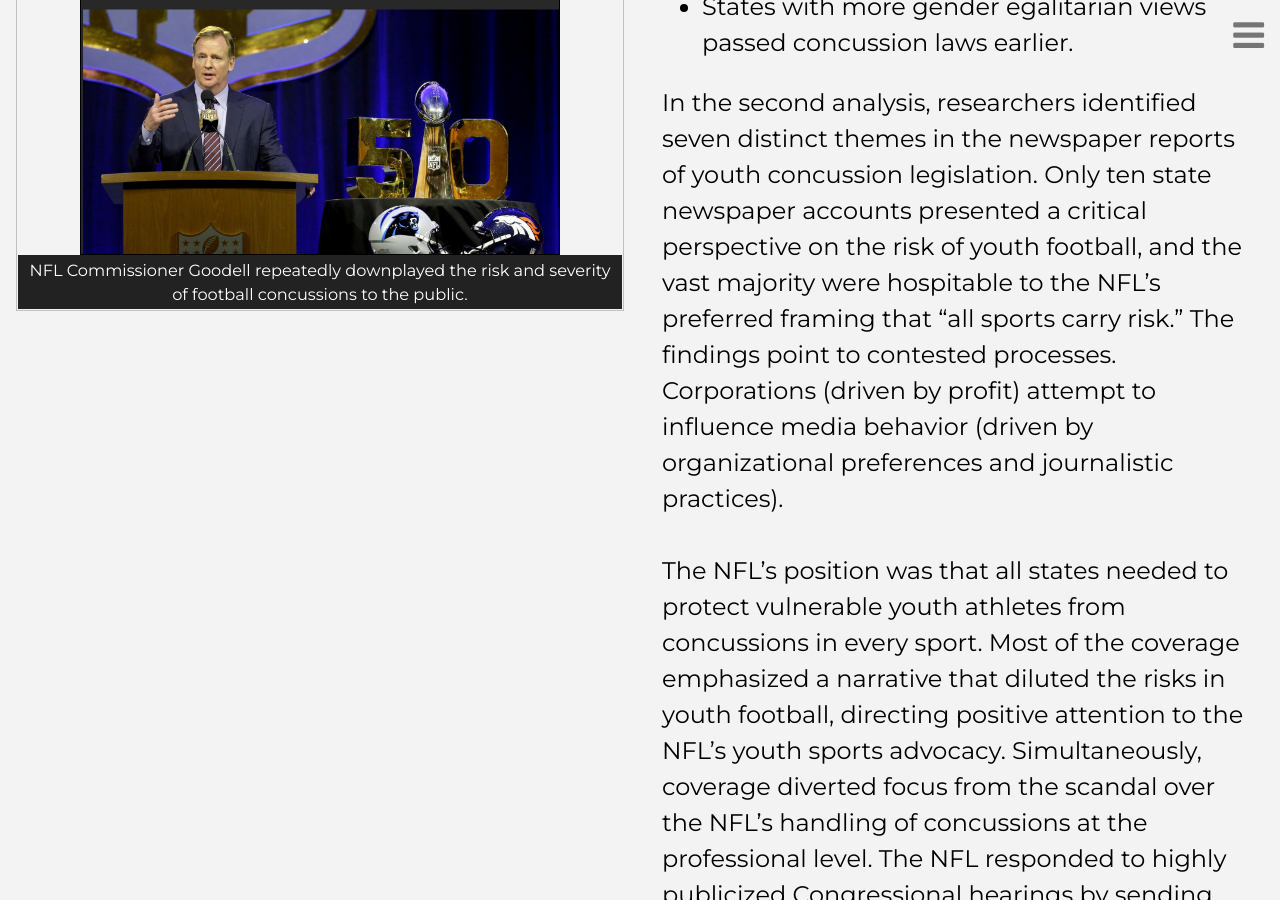
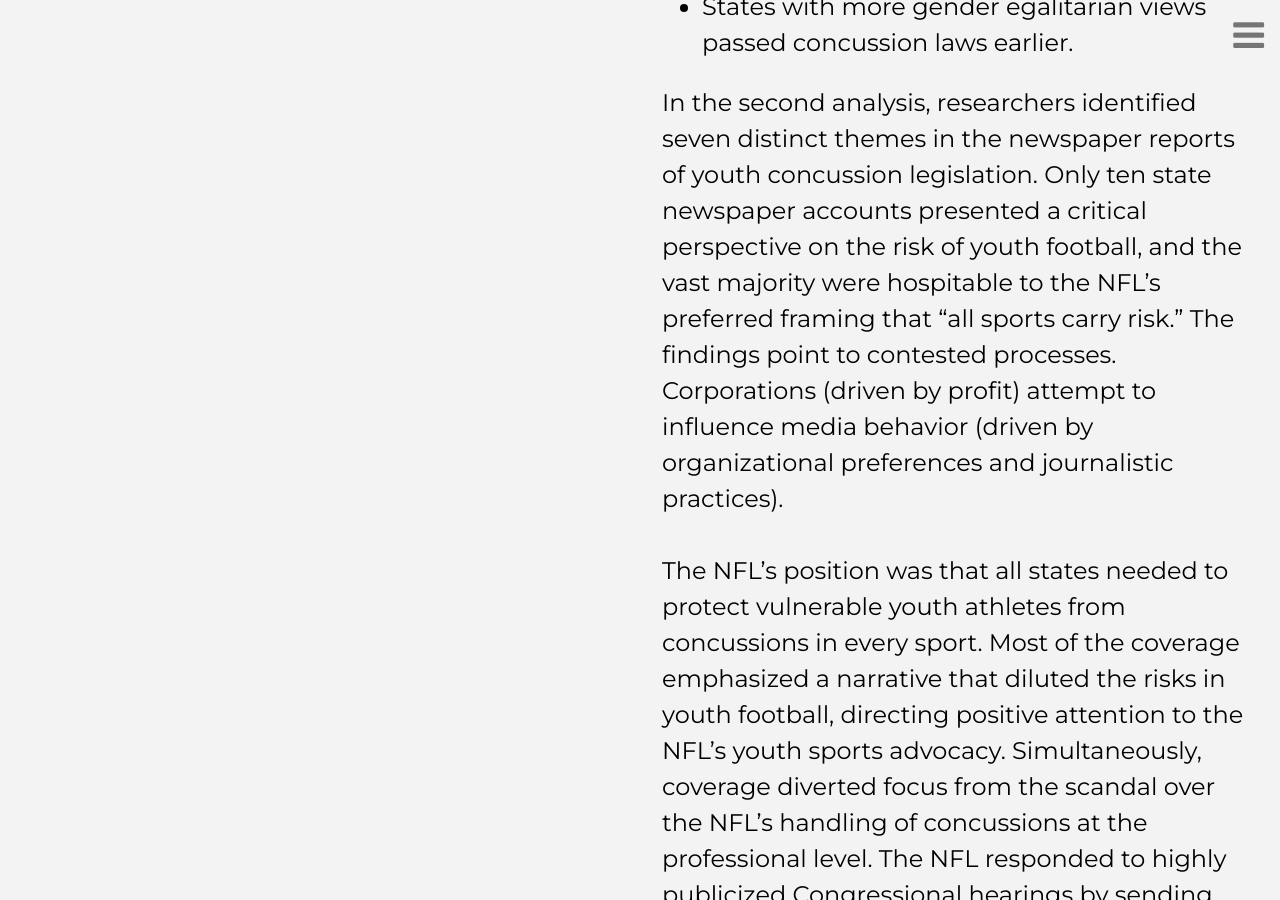
Before and after one commit to resilience1/resilience1.github.io, a Jekyll site: the page built from research/concussion.html, in a window 1280 px wide and 900 px high, scrolled down 2605 px. Built offline with Jekyll 4.4.1, drawn with Linux system fonts in a browser that asks for light colours; nearby versions of some CDN libraries.

Commit message:
Update concussion.html

```diff
--- a/research/concussion.html
+++ b/research/concussion.html
@@ -240,14 +240,6 @@
 				<figcaption class="caption">Image Source: Lengefeld and Rotolo 2025.
 				</figcaption>
 			</figure>
-		<br><br>
-			<figure class="item">
-			<img height="400" class="displayed" src="/img/Goodell_AJC.jpg" alt="concussion themes"
-			     style="border:1px solid black; align:middle">
-				<figcaption class="caption">NFL Commissioner Goodell repeatedly downplayed
-					the risk and severity of football concussions to the public.
-				</figcaption>
-			</figure>
 		</div>
 		<div class="w3-half w3-container">
 			<h1>What did the researchers find?</h1>
```
